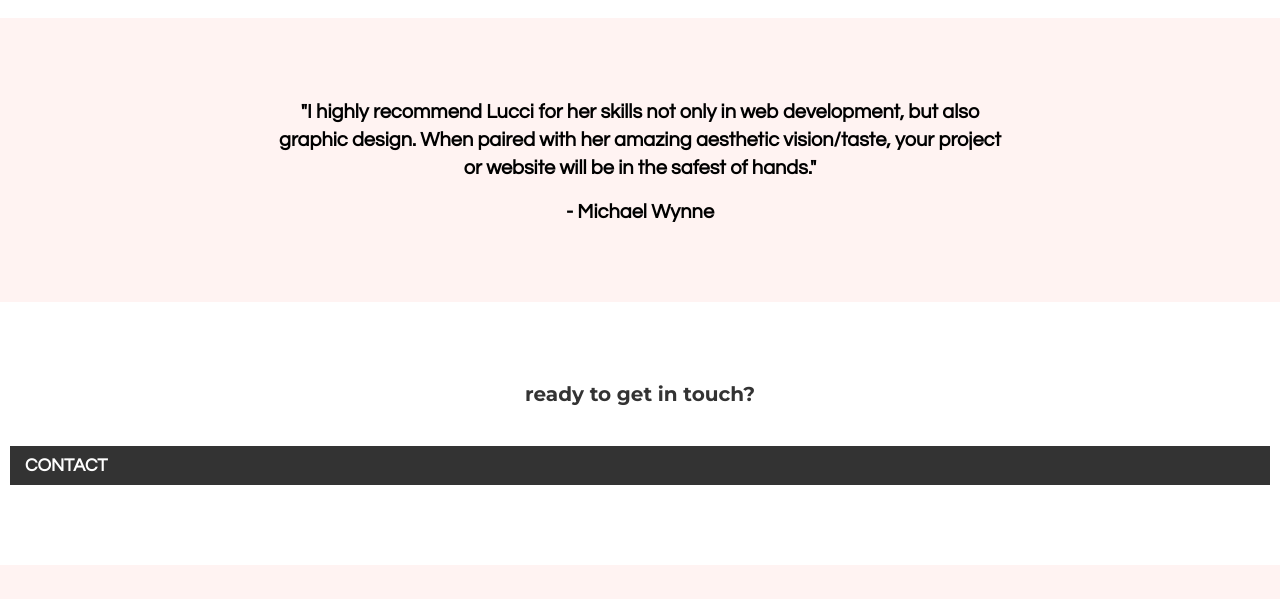
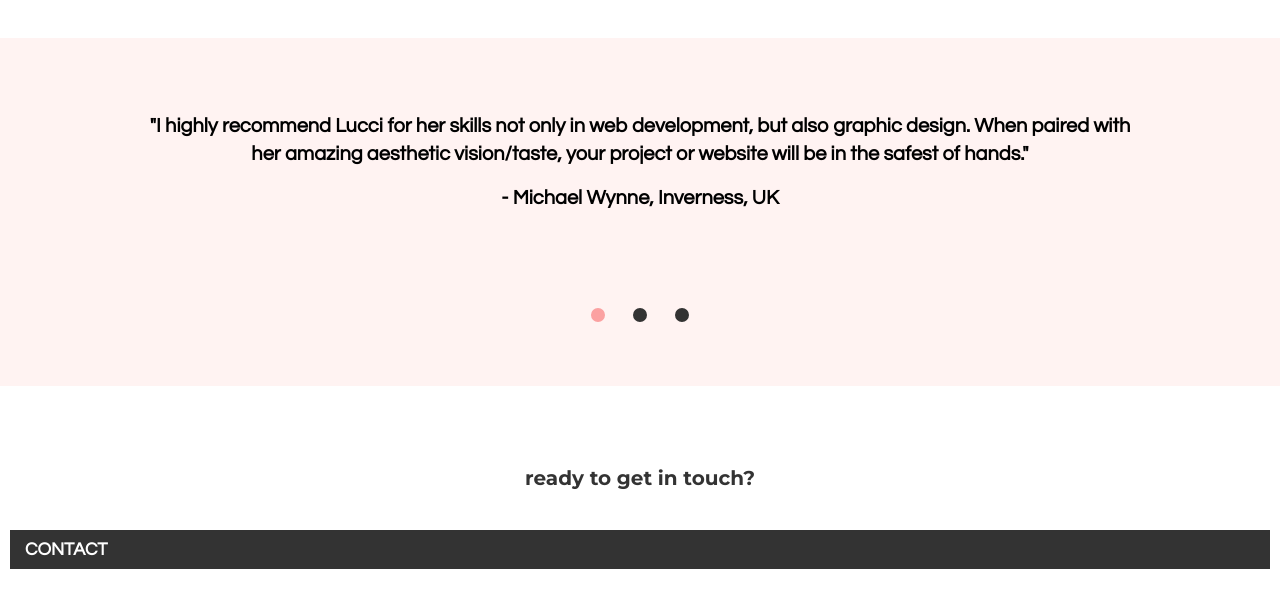
Before and after one commit to lucciwynne/ettitude, a website built with webpack: page src/index.html in a window 1280 px wide. Shown: the part 1740-2339 px from the top of the page. Built offline with nearby package versions, Linux system fonts and the light colour scheme; a web font is replaced by a local one.

Commit message:
Built CSS review slider

```diff
--- a/src/index.html
+++ b/src/index.html
@@ -115,9 +115,28 @@
     </div>
 
     <section class="reviews" id="reviews">
-        <div class="reviews__card">
-            <p class="reviews__card--quote">"I highly recommend Lucci for her skills not only in web development, but also graphic design. When paired with her amazing aesthetic vision/taste, your project or website will be in the safest of hands."</p>
-            <span class="reviews__card--client">- Michael Wynne</span>
+        <input type="radio" class="reviews__nav" id="slide-1" name="slider" checked="checked">
+        <input type="radio" class="reviews__nav" id="slide-2" name="slider">
+        <input type="radio" class="reviews__nav" id="slide-3" name="slider">
+
+        <div class="reviews__inner">
+
+            <div class="reviews__card">
+                <p class="reviews__card--quote">"I highly recommend Lucci for her skills not only in web development, but also graphic design. When paired with her amazing aesthetic vision/taste, your project or website will be in the safest of hands."</p>
+                <span class="reviews__card--client">- Michael Wynne, Inverness, UK</span>
+            </div>
+
+            <div class="reviews__card">
+                <p class="reviews__card--quote">"Lucci helped me tremendously with the initial branding and direction of this project.
+                She did an amazing job at designing the initial Logo and YouTube intro animation, which were used for two years, during which the YouTube channel and website experienced substantial growth."</p>
+                <span class="reviews__card--client">- César Ferradas, London, UK</span>
+            </div>
+
+            <div class="reviews__card">
+                <p class="reviews__card--quote">"She’s incredible and will do big things, it's been an absolute pleasure talking and working with her through the concepts and website design. My friends and clients love my website and so do I."</p>
+                <span class="reviews__card--client">- Danny Christie, Darwin, AU</span>
+            </div>
+
         </div>
     </section>
 
--- a/src/sass/_base.scss
+++ b/src/sass/_base.scss
@@ -17,6 +17,7 @@ $font-heading: 'Montserrat', sans-serif;
 $font-text: 'Open Sans', sans-serif;
 
 // Responsive Breakpoints
+$bp-small: 25em; // 400px/16px
 $bp-medium: 43.75em; // 700px/16px
 $bp-large: 62.5em; // 1000px/16px
 $bp-larger: 87.5em; // 1400px/16px
--- a/src/sass/_divider.scss
+++ b/src/sass/_divider.scss
@@ -30,6 +30,8 @@
     }
 
     &__heading {
+        padding-bottom: 2rem;
+
         grid-row: 1;
         grid-column: span 4;
     }
--- a/src/sass/_header.scss
+++ b/src/sass/_header.scss
@@ -1,5 +1,6 @@
 .header {
     height: 100vh;
+    padding-top: 6rem;
     background: url("https://i.postimg.cc/T1vFVTQp/samuel-zeller-250029-unsplash.jpg") no-repeat;
     background-size: cover;
 
@@ -8,6 +9,7 @@
 
     @media screen and (min-width: $bp-medium) {
         height: 80vh;
+        padding-top: 8rem;
     }
 
     &__text {
--- a/src/sass/_navigation.scss
+++ b/src/sass/_navigation.scss
@@ -1,6 +1,7 @@
 .navigation {
     display: block;
     position: fixed;
+    z-index: 1000;
     width: 100%;
     height: 6rem;
     padding: 1rem 0;
@@ -25,6 +26,7 @@
         height: 3rem;
         left: 2rem;
         top: 1.5rem;
+        -webkit-tap-highlight-color: transparent;
         cursor: pointer;
 
         @media screen and (min-width: $bp-medium) {
--- a/src/sass/_reviews.scss
+++ b/src/sass/_reviews.scss
@@ -1,25 +1,94 @@
 .reviews {
+    height: max-content;
+    position: relative;
     background: $color-primary;
-    padding-left: 3rem;
-    padding-right: 3rem;
+    padding-top: 2rem;
+    padding-bottom: 6rem;
     font-size: 2rem;
     font-weight: bold;
     text-align: center;
     color: #000;
+    overflow: hidden;
+
+    &__inner {
+        position: absolute;
+        width: 300%;
+        top: 6rem;
+        left: 0;
+        transition: left .4s;
+
+        display: flex;
+        flex-flow: row nowrap;
+    }
 
     &__card {
+        width: 100%;
+        padding: 0 2rem;
+
         display: grid;
+        grid-template-rows: repeat(2, max-content);
+        align-content: center;
         grid-gap: 2rem;
 
         @media screen and (min-width: $bp-medium) {
-            max-width: 60%;
-            margin: 0 auto;
+            padding: 0 4rem;
+        }
+
+        @media screen and (min-width: $bp-large) {
+            padding: 0 14rem;
+        }
+
+        @media screen and (min-width: $bp-larger) {
+            padding: 0 35rem;
         }
 
         &--quote {
             line-height: 1.4;
         }
+
+        &--client {
+
+        }
     }
 
+    &__nav {
+        width: 1.2rem;
+        height: 1.2rem;
+        margin: 0 1.2rem;
+        margin-top: 41rem;
+        border: .7rem solid $color-dark;
+        border-radius: 50%;
+        transition: all .4s;
+        z-index: 100;
+        cursor: pointer;
+        appearance: none;
+        backface-visibility: hidden;
+        outline: none;
+        -webkit-tap-highlight-color: transparent;
+
+        @media screen and (min-width: $bp-small) {
+            margin-top: 35rem;
+        }
+
+        @media screen and (min-width: $bp-medium) {
+            margin-top: 25rem;
+        }
+
+        &:checked {
+            border: .7rem solid $color-tertiary;
+        }
+    }
 
 }
+
+.reviews__nav:checked:nth-of-type(1) ~ .reviews__inner {
+    left: 0%;
+}
+
+.reviews__nav:checked:nth-of-type(2) ~ .reviews__inner {
+    left: -100%;
+}
+
+.reviews__nav:checked:nth-of-type(3) ~ .reviews__inner {
+    left: -200%;
+}
```
